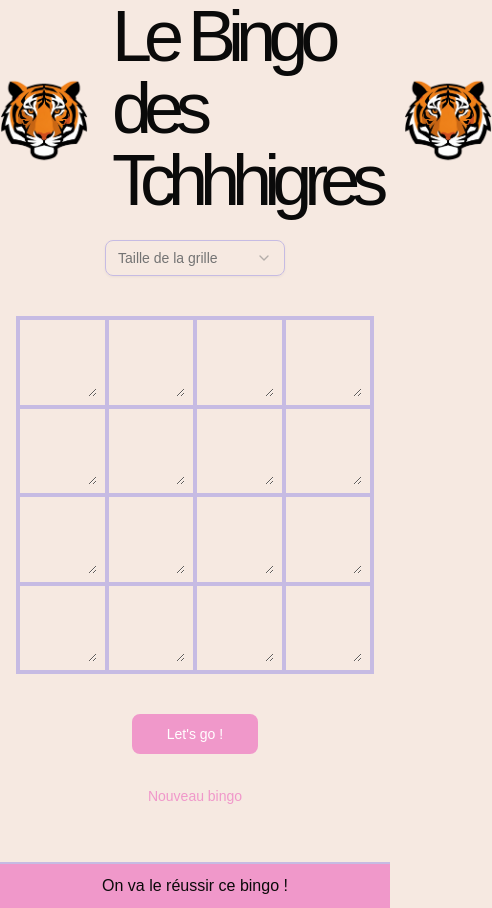
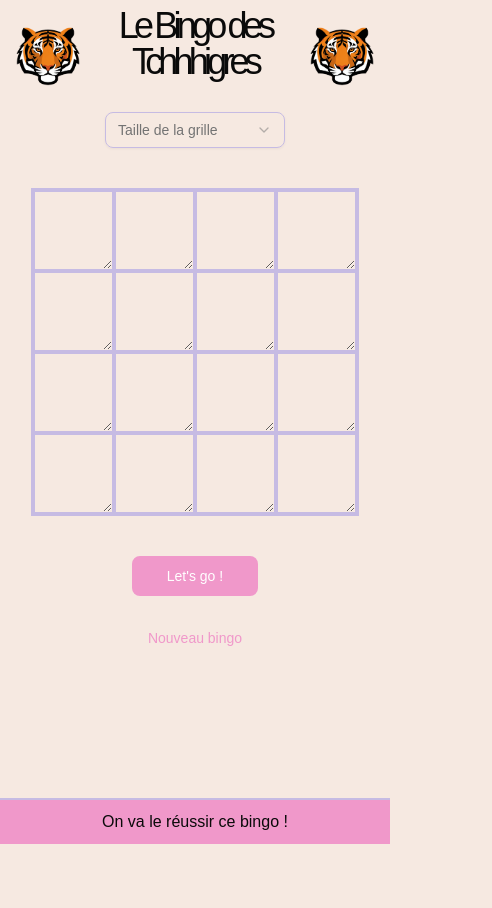
Before and after one commit to LoiseauB/bingo, a React (Vite) app: page / in a window 390 px wide. Shown: the whole page, 492 px wide, since content can reach past the window. After the commit the page ends 844 px from the top, so only its background shows below. Built offline with nearby package versions, Linux system fonts and the light colour scheme; a web font is replaced by a local one.

Commit message:
feat: responsive design

```diff
--- a/src/components/Bingo.tsx
+++ b/src/components/Bingo.tsx
@@ -18,12 +18,15 @@ import {
 } from "./ui/select";
 
 import tiger from "@/assets/tiger_icon.svg";
+import { useState } from "react";
 
 const Bingo = () => {
   const { cards, cardsNumber, isPlaying } = useAppSelector(
     (state) => state.bingo,
   );
   const dispatch = useAppDispatch();
+
+  const [textAreaLength, setTextAreaLength] = useState<number[]>([]);
 
   const handleTitle = (index: number, title: string) => {
     if (title.length <= 0) return;
@@ -37,6 +40,12 @@ const Bingo = () => {
   const handleCheck = (index: number) => {
     if (!isPlaying) return;
     dispatch(setCardChecked({ index }));
+  };
+
+  const handleChangeLength = (index: number, length: number) => {
+    const newArray = [...textAreaLength];
+    newArray[index] = length;
+    setTextAreaLength(newArray);
   };
 
   return (
@@ -56,7 +65,7 @@ const Bingo = () => {
       )}
       <section
         className={clsx(
-          "grid 2xl:w-4/12 aspect-square bg-secondary gap-1 p-1",
+          "grid w-11/12 md:w-9/12 lg:w-5/12 2xl:w-4/12 3xl:w-7/12 aspect-square bg-secondary gap-1 p-1",
           {
             "grid-cols-4": cardsNumber === 16,
             "grid-cols-3": cardsNumber === 9,
@@ -67,8 +76,8 @@ const Bingo = () => {
           <div
             key={index}
             className={clsx(
-              "relative text-wrap overflow-clip bg-background p-2 flex flex-wrap justify-center items-center",
-              { "cursor-pointer": isPlaying },
+              "relative text-wrap overflow-clip bg-background flex flex-wrap justify-center items-center",
+              { "cursor-pointer p-2": isPlaying },
             )}
             onClick={() => handleCheck(index)}
             style={{
@@ -81,16 +90,22 @@ const Bingo = () => {
             {isPlaying ? (
               <p
                 className={clsx("text-center font-semibold", {
-                  "text-2xl": card.title.length <= 11,
-                  "text-md": card.title.length > 16,
+                  "text-sm xl:text-2xl": card.title.length <= 11,
+                  "text-xs xl:text-md": card.title.length > 11,
                 })}
               >
                 {card.title}
               </p>
             ) : (
               <textarea
-                className="size-full text-center"
+                className={clsx("size-full text-center font-semibold p-1 md:p-2", {
+                  "text-sm xl:text-2xl": textAreaLength[index] <= 11,
+                  "text-xs xl:text-md": textAreaLength[index] > 11,
+                })}
                 onBlur={(e) => handleTitle(index, e.target.value)}
+                onChange={(e) =>
+                  handleChangeLength(index, e.target.value.length)
+                }
               />
             )}
           </div>
--- a/src/components/Layout.tsx
+++ b/src/components/Layout.tsx
@@ -3,13 +3,13 @@ import tigre from "@/assets/tigre.png";
 const Layout = ({ children }: { children: React.ReactNode }) => {
   return (
     <div className="flex flex-col h-screen justify-between">
-      <header className="relative flex justify-center">
-        <div className="flex items-center gap-6">
-          <img src={tigre} alt="tigre" className="w-22 h-22 mt-6" />
-          <h1 className="font-title text-7xl tracking-[-0.5rem] leading-none">
+      <header className="relative flex justify-center px-4">
+        <div className="flex items-center gap-4 xl:gap-6">
+          <img src={tigre} alt="tigre" className="size-16 xl:size-22 mt-6 max-xs:-me-10" />
+          <h1 className="font-title text-4xl md:text-5xl lg:text-6xl xl:text-6xl 2xl:text-7xl tracking-[-0.3rem] xl:tracking-[-0.5rem] leading-none max-sm:text-center">
             Le Bingo des Tchhhigres
           </h1>
-          <img src={tigre} alt="tigre" className="w-22 h-22 mt-6" />
+          <img src={tigre} alt="tigre" className="size-16 xl:size-22 mt-6 max-xs:-ms-10" />
         </div>
       </header>
       <main className="relative px-4 py-6 mb-auto">{children}</main>
```
